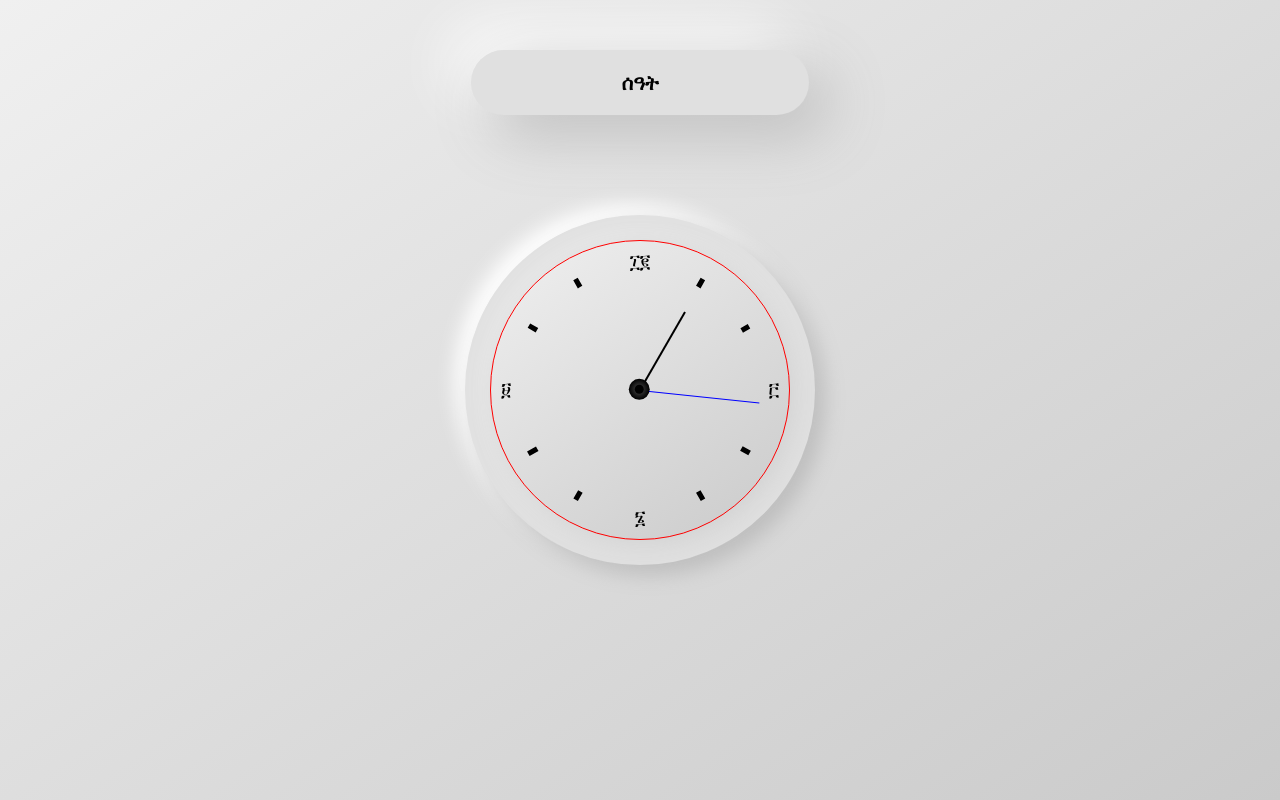
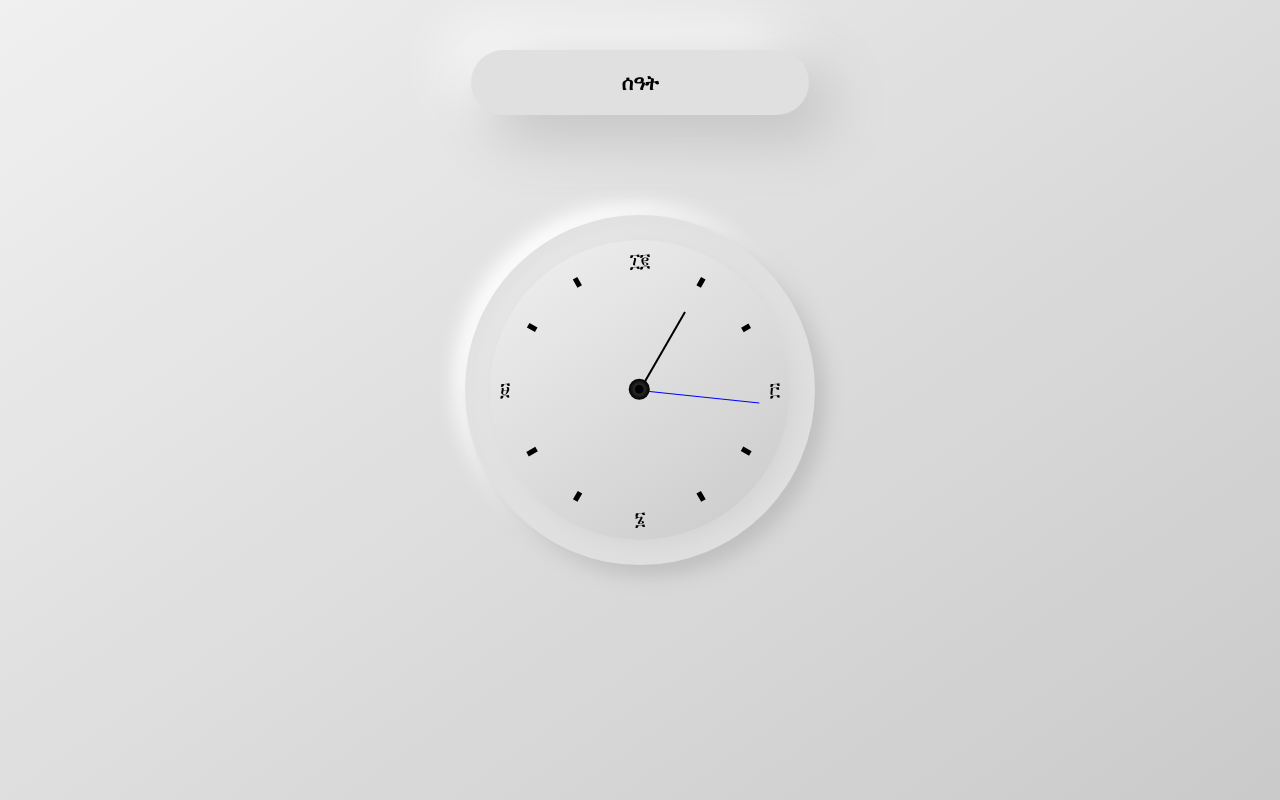
Before and after one commit to wuletawwonte/ethhours, a plain HTML site: page index.html in a window 1280 px wide. Drawn offline with Linux system fonts and the light colour scheme.

Commit message:
Remove border for the inner circle

```diff
--- a/style.css
+++ b/style.css
@@ -89,13 +89,11 @@ header h1 {
   justify-content: space-between;
   align-items: center;
   padding: 10px;
-  border: 1px solid red;
   background-image: url("./clockbgg.svg");
   background-repeat: no-repeat;
   background-position: center;
   background-size: cover;
   border-radius: 50%;
-  z-index: 0;
 }
 
 .hour-characters h3 {
```
